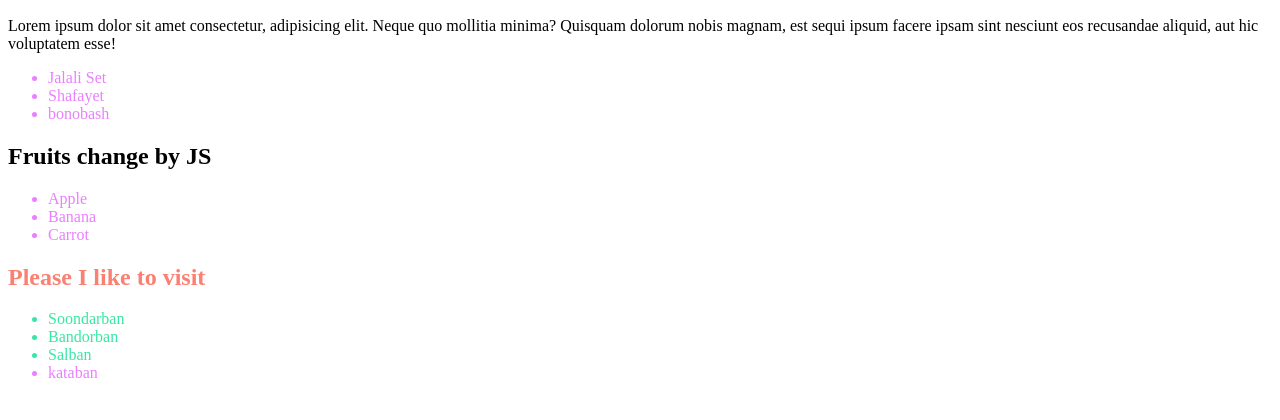
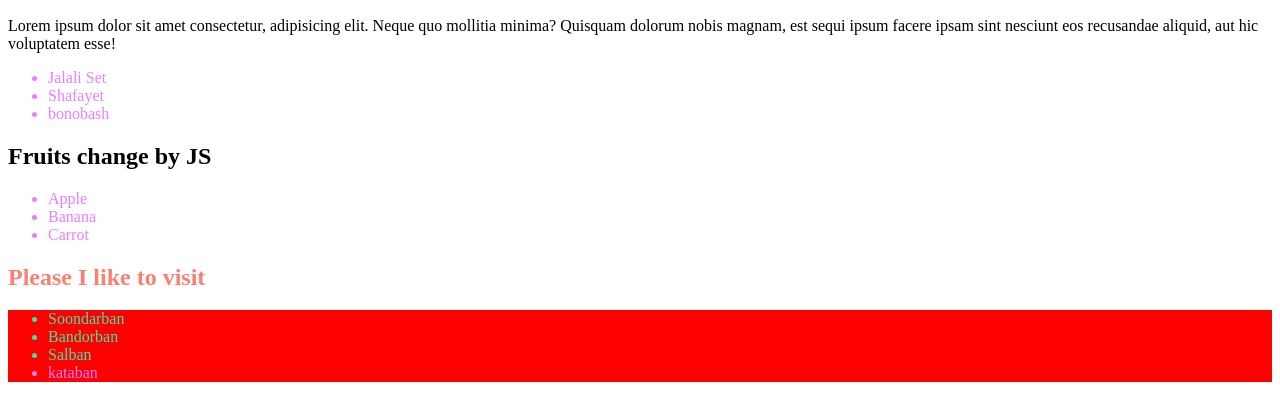
Before and after one commit to RabeyaAkter12/tour-of-dom, a plain HTML site: page index.html in a window 1280 px wide. Shown: the part 110-530 px from the top of the page. Drawn offline with Linux system fonts and the light colour scheme.

Commit message:
second commit for github

```diff
--- a/index.html
+++ b/index.html
@@ -35,7 +35,7 @@
         </section>
         <section>
             <h1 id="places-title">Please I like to visit</h1>
-            <ul>
+            <ul id="visit-id">
                 <li class="important-places">Soondarban</li>
                 <li class="important-places">Bandorban</li>
                 <li class="important-places">Salban</li>
@@ -44,22 +44,41 @@
         </section>
     </main>
     <script>
+        // Option-1
          const liCollactions = document.getElementsByTagName("li")
             for(const li of liCollactions){
                 // console.log(li.innerText)
             }
 
+            const div =document.getElementById("places-title");
+            const text = div.innerText;
+            console.log(text);
+
+            const div2 =document.getElementById("visit-id").style.backgroundColor = "red";
+            const html = div2.innerHTML;
+            console.log(html);
+
+            // Option-2
         const alHeadings = document.getElementsByTagName('h1')
         for(const h1 of alHeadings){
             // console.log(h1.innerText);
         }
 
+        // Option-3
         const fruitsTitle = document.getElementById("fruits-title");
         fruitsTitle.innerText = 'Fruits change by JS'
 
         const places = document.getElementsByClassName('important-places')
         for(const place of places){
-            console.log(place.innerText);
+            // console.log(place.innerText);
+        }
+
+        // querySelector: Option-4
+        // querySelectorAll: Option-5
+        const someLi = document.querySelectorAll("important-places");
+        console.log(someLi);
+        for(const li of someLi){
+            console.log(li.innerText)
         }
     </script>
  <script src="js/dom.js"></script>
```
